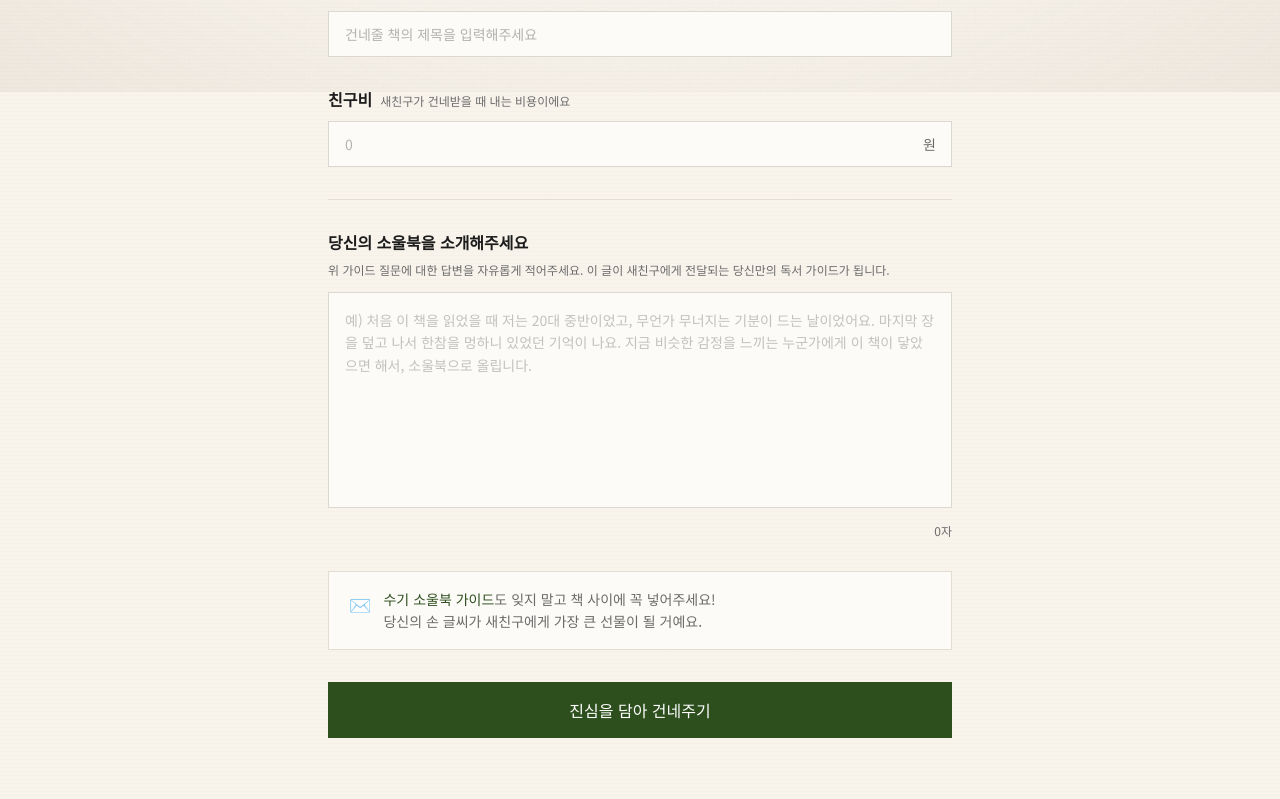
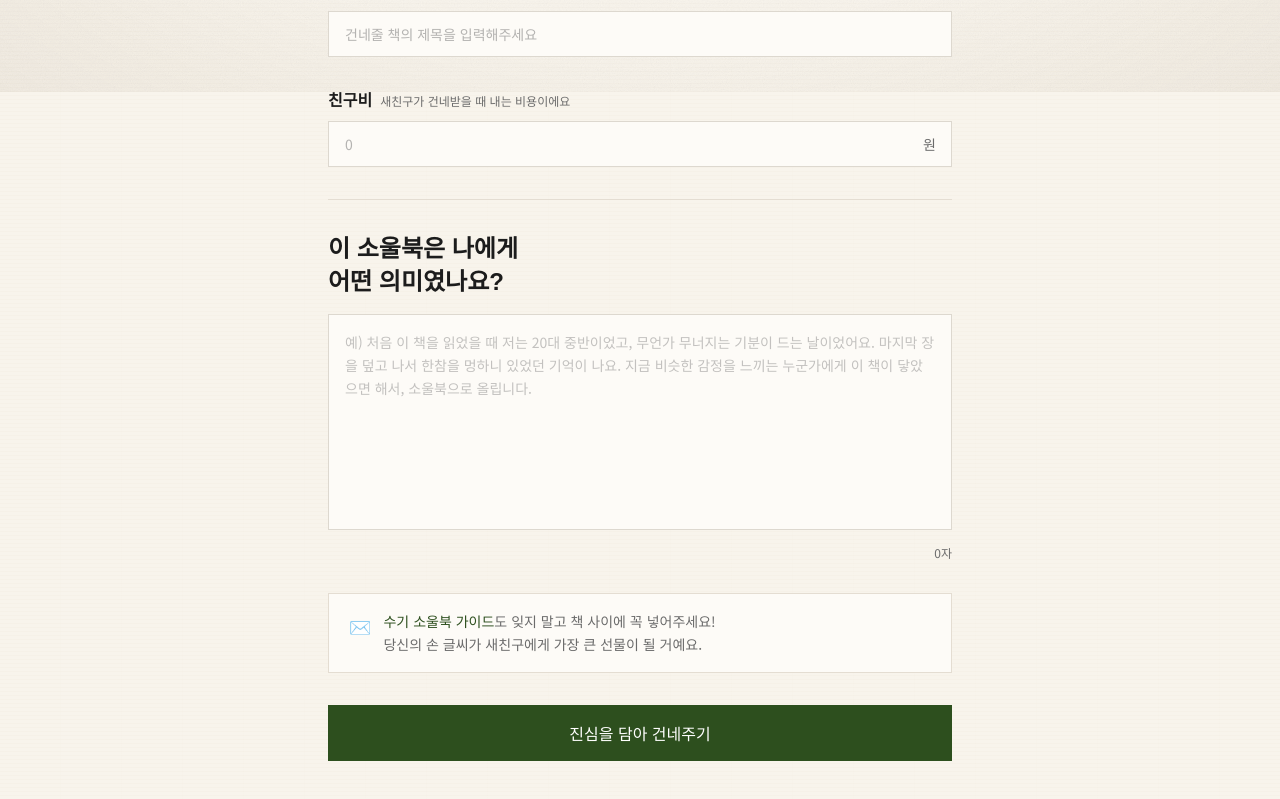
Before and after one commit to munbk211/soulbook, a Next.js app: page /give in a window 1280 px wide. Shown: the part 708-1507 px from the top of the page. Built offline with nearby package versions, Linux system fonts and the light colour scheme.

Commit message:
feat: 건네주기 폼 — 소울북 이야기 질문 강조 및 설명 문구 제거

```diff
--- a/app/give/page.tsx
+++ b/app/give/page.tsx
@@ -162,15 +162,11 @@ export default function GivePage() {
 
         <hr className="border-[#E4DDD2]" />
 
-        {/* 당신의 소울북을 소개해주세요 */}
+        {/* 이 소울북은 나에게 어떤 의미였나요? */}
         <section>
-          <label className="mb-1 block font-serif text-base font-semibold text-ink" htmlFor="story">
-            당신의 소울북을 소개해주세요
+          <label className="mb-4 block font-serif text-xl font-semibold leading-snug text-ink sm:text-2xl" htmlFor="story">
+            이 소울북은 나에게<br />어떤 의미였나요?
           </label>
-          <p className="mb-3 text-xs leading-relaxed text-stone">
-            위 가이드 질문에 대한 답변을 자유롭게 적어주세요.
-            이 글이 새친구에게 전달되는 당신만의 독서 가이드가 됩니다.
-          </p>
           <textarea
             id="story"
             rows={8}
```
